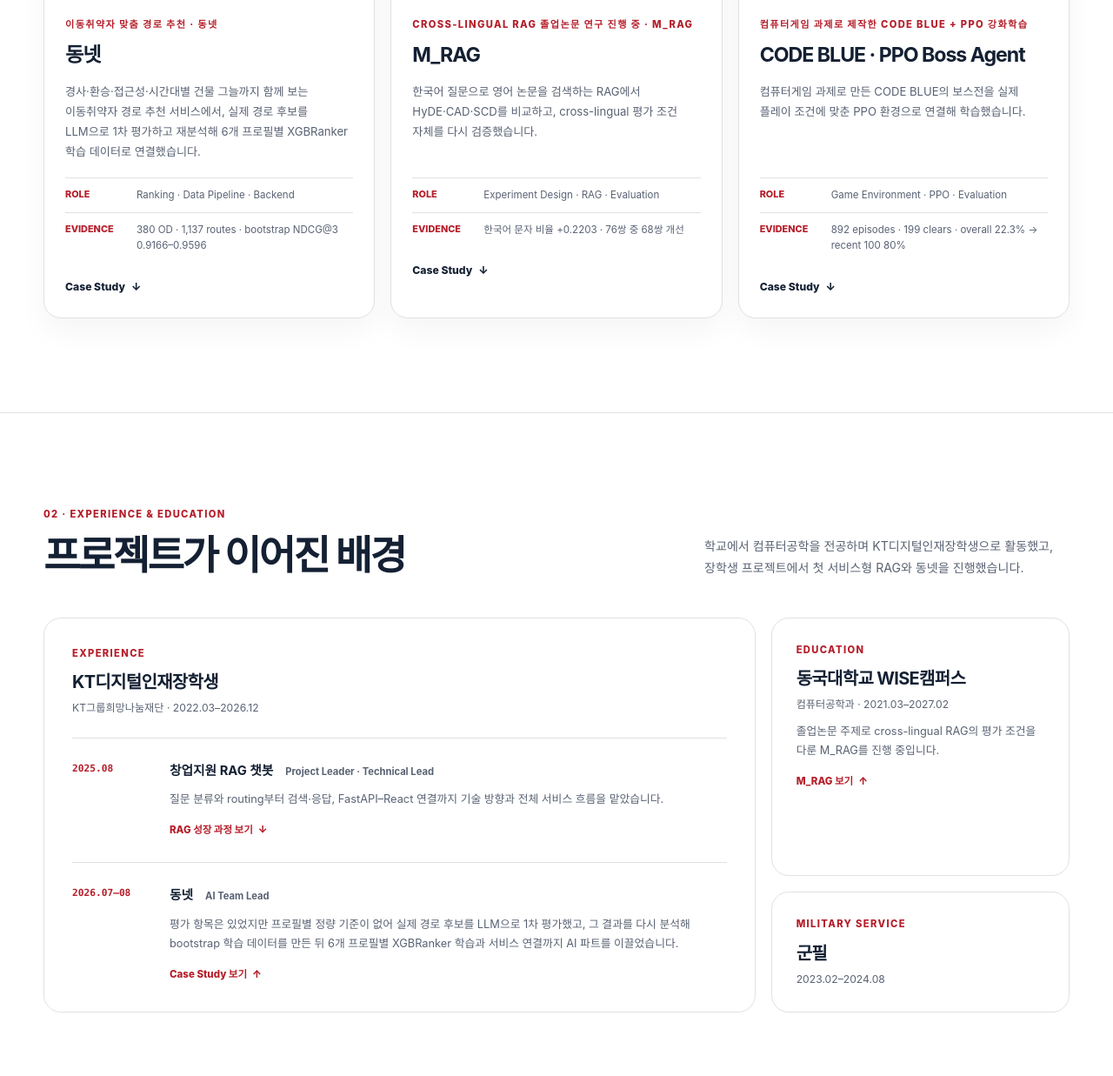
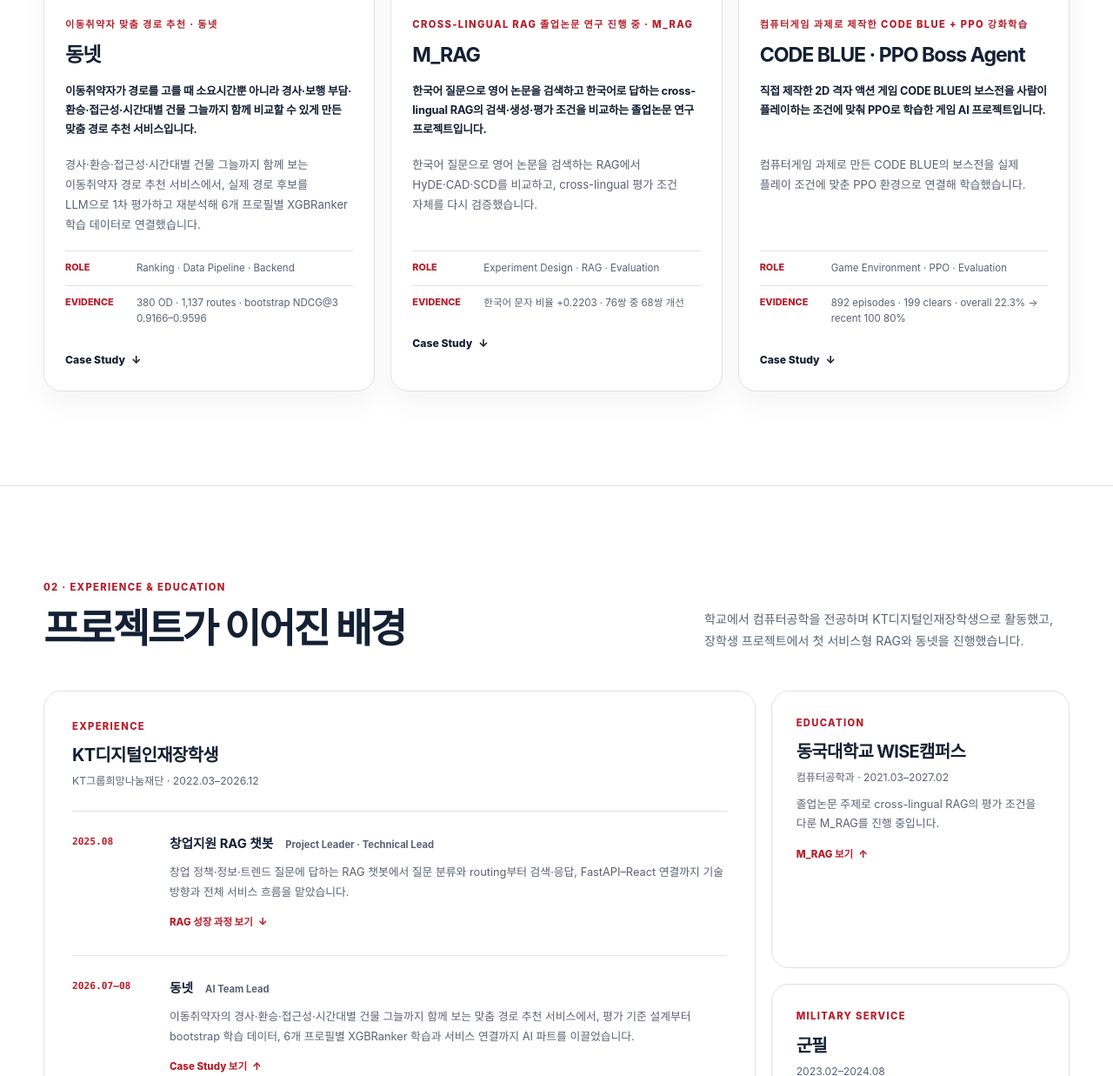
Before and after one commit to LxNx-Hn/LxNx-Hn.github.io, a Jekyll site: the page index.html, which Jekyll copies as it is, in a window 1280 px wide and 1400 px high, scrolled down 943 px, cut to the strip 163-1400 px from the top of the window. Shown: the whole strip at 87% size. Built offline with Jekyll 4.4.1, drawn with Linux system fonts in a browser that asks for light colours; some of the changed text lies outside the part shown.

Commit message:
refine: state each project purpose before technical detail

```diff
--- a/data/projects.js
+++ b/data/projects.js
@@ -4,7 +4,7 @@
     "repo": "https://github.com/LxNx-Hn/KT-10",
     "label": "이동취약자 맞춤 경로 추천 · 동넷",
     "featured": true,
-    "overview": "동넷은 이동취약자가 경로를 고를 때 소요시간만 보는 대신 경사, 도보거리, 환승, 계단·승강기, 저상버스, 접근성 정보와 시간대별 건물 그늘까지 함께 비교할 수 있게 만든 경로 추천 서비스입니다. 이동취약자에게 가장 빠른 경로가 항상 가장 좋은 경로는 아니라는 문제에서 시작했고, 경로를 볼 항목은 있었지만 프로필마다 무엇을 얼마나 중요하게 볼지 정량 기준이 없었습니다. 실제 경로 후보를 LLM으로 1차 평가한 뒤 점수와 근거를 다시 분석해 고정된 평가 rubric과 bootstrap 학습 데이터를 만들고, 6개 사용자 프로필별 XGBRanker baseline을 학습했습니다. 이후 후보 재정렬과 백엔드·서비스 연결까지 맡았습니다.",
+    "overview": "가장 빠른 경로가 항상 가장 좋은 경로는 아니라는 문제에서 시작했습니다. 경로를 볼 항목은 있었지만 프로필마다 무엇을 얼마나 중요하게 볼지 정량 기준이 없었습니다. 실제 경로 후보를 LLM으로 1차 평가한 뒤 점수와 근거를 다시 분석해 고정된 평가 rubric과 bootstrap 학습 데이터를 만들고, 6개 사용자 프로필별 XGBRanker baseline을 학습했습니다. 이후 후보 재정렬과 백엔드·서비스 연결까지 맡았습니다.",
     "stack": [
       {
         "label": "AI / Ranking",
@@ -140,14 +140,15 @@
       "summary": "경사·환승·접근성·시간대별 건물 그늘까지 함께 보는 이동취약자 경로 추천 서비스에서, 실제 경로 후보를 LLM으로 1차 평가하고 재분석해 6개 프로필별 XGBRanker 학습 데이터로 연결했습니다.",
       "role": "Ranking · Data Pipeline · Backend",
       "evidence": "380 OD · 1,137 routes · bootstrap NDCG@3 0.9166–0.9596"
-    }
+    },
+    "intro": "이동취약자가 경로를 고를 때 소요시간뿐 아니라 경사·보행 부담·환승·접근성·시간대별 건물 그늘까지 함께 비교할 수 있게 만든 맞춤 경로 추천 서비스입니다."
   },
   {
     "title": "M_RAG",
     "repo": "https://github.com/LxNx-Hn/M_RAG",
     "label": "Cross-lingual RAG 졸업논문 연구 진행 중 · M_RAG",
     "featured": true,
-    "overview": "한국어 질문으로 영어 논문을 검색하고 한국어로 답하는 cross-lingual RAG를 졸업논문 주제로 진행 중입니다. 같은 Paper-RAG backbone에서 HyDE, CAD, SCD 8개 조합을 비교했고, 모델 효과뿐 아니라 서로 다른 언어가 섞인 결과를 어떻게 공정하게 평가할지도 실험의 한 부분으로 다뤘습니다.",
+    "overview": "같은 Paper-RAG backbone에서 HyDE, CAD, SCD 8개 조합을 비교했고, 모델 효과뿐 아니라 서로 다른 언어가 섞인 결과를 어떤 조건에서 평가해야 하는지도 실험의 한 부분으로 다뤘습니다. 한국어 유지 정도, 번역이 평가에 주는 영향, judge가 바뀌어도 같은 차이가 남는지를 나눠 확인하고 있습니다.",
     "stack": [
       {
         "label": "RAG / Retrieval",
@@ -300,14 +301,15 @@
         "src": "./assets/mrag-selected.svg",
         "alt": "한국어 질의에서 영어 논문 검색, HyDE·CAD·SCD 비교와 cross-lingual 평가로 이어지는 M_RAG 요약 도식"
       }
-    }
+    },
+    "intro": "한국어 질문으로 영어 논문을 검색하고 한국어로 답하는 cross-lingual RAG의 검색·생성·평가 조건을 비교하는 졸업논문 연구 프로젝트입니다."
   },
   {
     "title": "CODE BLUE · PPO Boss Agent",
     "repo": "https://github.com/LxNx-Hn/AI_FinalTerm",
     "label": "컴퓨터게임 과제로 제작한 CODE BLUE + PPO 강화학습",
     "featured": true,
-    "overview": "컴퓨터게임 과제로 직접 제작한 2D 격자 액션 게임 CODE BLUE의 보스전을 PPO로 해결해본 프로젝트입니다. Entry, 일반 전투, 병원, 엘리베이터 보스전, 옥상 엔딩, Credits까지 6개 씬으로 게임을 만들고 플레이어 이동·공격·대시, 적 AI, 아이템, trigger, UI, 다단계 보스 패턴을 구현했습니다. 이후 보스전을 별도 RL 학습 환경으로 연결해, 사람이 게임에서 할 수 있는 행동과 볼 수 있는 정보 범위 안에서 PPO agent가 보스를 처치하도록 학습했습니다.",
+    "overview": "Entry, 일반 전투, 병원, 엘리베이터 보스전, 옥상 엔딩, Credits까지 6개 씬으로 게임을 만들고 플레이어 이동·공격·대시, 적 AI, 아이템, trigger, UI, 다단계 보스 패턴을 구현했습니다. 이후 보스전을 별도 RL 학습 환경으로 연결해 Action·Observation·Reward를 실제 플레이 조건에 맞추고, PPO agent가 보스를 처치하는지 학습 결과와 gameplay로 확인했습니다.",
     "stack": [
       {
         "label": "Game",
@@ -480,14 +482,15 @@
         "url": "https://github.com/LxNx-Hn/AI_FinalTerm/blob/main/videos/05_late_clever_clear.mp4",
         "note": "1M PPO inference 실제 gameplay"
       }
-    ]
+    ],
+    "intro": "직접 제작한 2D 격자 액션 게임 CODE BLUE의 보스전을 사람이 플레이하는 조건에 맞춰 PPO로 학습한 게임 AI 프로젝트입니다."
   },
   {
     "title": "Hot's POD",
     "repo": "https://github.com/LxNx-Hn/Hot-s-Pod",
     "label": "자연어 기반 소모임 검색 · Hot's POD",
     "featured": false,
-    "overview": "첫 RAG 프로젝트가 끝난 뒤 구조를 직접 다시 만들어보기 위해 진행한 자연어 소모임 검색 서비스입니다. 사용자가 '주말에 근처에서 가볍게 운동할 모임'처럼 검색하면 의미적으로 비슷한 모임을 찾되, 장소·category처럼 틀리면 안 되는 조건은 DB에서 다시 확인하도록 Vector Search와 RDB filtering을 연결했습니다. LLM은 검색 결과를 만드는 주체가 아니라, 확인된 모임을 사용자에게 설명하는 마지막 단계로 두었습니다.",
+    "overview": "첫 RAG 프로젝트가 끝난 뒤 retrieval 구조를 직접 다시 만들어보기 위해 진행했습니다. '주말에 근처에서 가볍게 운동할 모임'처럼 표현이 달라도 의미적으로 비슷한 모임을 찾고, 장소·category처럼 정확해야 하는 조건은 DB에서 다시 확인하도록 Vector Search와 RDB filtering을 연결했습니다. LLM은 확인된 검색 결과를 사용자에게 설명하는 마지막 단계로 두었습니다.",
     "stack": [
       {
         "label": "AI / Search",
@@ -603,7 +606,7 @@
     "journey": {
       "order": 2,
       "stage": "검색 구조 직접 재설계",
-      "summary": "첫 RAG 프로젝트 이후 retrieval 구조를 직접 다시 구성하면서 Semantic Retrieval과 장소·category 같은 hard constraint를 분리했습니다.",
+      "summary": "자연어 소모임 검색을 직접 다시 설계하면서 Semantic Retrieval과 장소·category 같은 hard constraint를 분리하고, 검색 결과의 순서를 유지하는 구조까지 다뤘습니다.",
       "focus": "Vector similarity를 DB filtering 뒤에도 유지하고, LLM은 확인된 검색 결과를 설명하는 마지막 단계로 제한했습니다.",
       "evidence": "Semantic Retrieval → Structured Filter → Re-rank → LLM",
       "links": [
@@ -613,14 +616,15 @@
         }
       ],
       "role": "Search Design · Backend · RAG"
-    }
+    },
+    "intro": "사용자가 자연어로 원하는 모임 조건을 말하면 의미 검색과 정확한 조건 필터를 함께 적용해 소모임을 찾는 검색 서비스입니다."
   },
   {
     "title": "창업지원 RAG 챗봇",
     "repo": "https://github.com/LxNx-Hn/chatbot-with-kt-dgucenter",
     "label": "첫 RAG 서비스 프로젝트 · Project Leader",
     "featured": false,
-    "overview": "창업 희망자의 질문에 정책, 창업 정보, 검색 트렌드를 찾아 답하는 RAG 챗봇입니다. 처음 RAG를 서비스 형태로 다뤘던 프로젝트라 '모델을 어떻게 붙일까'보다 어떤 질문을 서비스가 답해야 하고, 질문 종류에 따라 어떤 데이터를 써야 하는지를 먼저 정하는 과정이 중요했습니다. Project Leader로 질문 분류부터 검색·응답, FastAPI–React 연결과 배포까지 전체 흐름을 맞췄습니다.",
+    "overview": "처음 RAG를 서비스 형태로 다뤘던 프로젝트라 질문이 들어오면 먼저 정책·창업 정보·트렌드·범위 밖 질문으로 분류하고, 유형별 데이터 경로를 거쳐 답을 만드는 구조를 잡았습니다. Project Leader로 질문 분류부터 검색·응답, FastAPI–React 연결과 배포까지 전체 흐름을 맞췄습니다.",
     "stack": [
       {
         "label": "AI",
@@ -734,7 +738,7 @@
     "journey": {
       "order": 1,
       "stage": "첫 서비스형 RAG",
-      "summary": "Project Leader로 질문 분류와 routing부터 검색·응답, FastAPI–React 연결, Cloud Run·Netlify 배포까지 전체 흐름을 맞췄습니다.",
+      "summary": "창업 정책·정보·트렌드 질문에 답하는 첫 서비스형 RAG에서 Project Leader로 질문 분류와 routing부터 검색·응답, FastAPI–React 연결, Cloud Run·Netlify 배포까지 전체 흐름을 맞췄습니다.",
       "focus": "질문 범위와 데이터 경로를 먼저 나누고, 모델·백엔드·secret·비용을 함께 운영 조건으로 봤습니다.",
       "evidence": "Classifier F1 97.60 · Cloud Run + Netlify",
       "links": [
@@ -744,6 +748,7 @@
         }
       ],
       "role": "Project Leader · Technical Lead"
-    }
+    },
+    "intro": "창업 희망자의 질문을 정책·창업 정보·검색 트렌드로 나눠 관련 데이터를 찾고 답하는 RAG 챗봇 서비스입니다."
   }
 ];
--- a/index.html
+++ b/index.html
@@ -126,7 +126,7 @@
                       <span>Project Leader · Technical Lead</span>
                     </div>
                     <p>
-                      질문 분류와 routing부터 검색·응답, FastAPI–React 연결까지 기술 방향과 전체 서비스 흐름을 맡았습니다.
+                      창업 정책·정보·트렌드 질문에 답하는 RAG 챗봇에서 질문 분류와 routing부터 검색·응답, FastAPI–React 연결까지 기술 방향과 전체 서비스 흐름을 맡았습니다.
                     </p>
                     <a href="#rag-journey">RAG 성장 과정 보기 <span aria-hidden="true">↓</span></a>
                   </div>
@@ -140,8 +140,8 @@
                       <span>AI Team Lead</span>
                     </div>
                     <p>
-                      평가 항목은 있었지만 프로필별 정량 기준이 없어 실제 경로 후보를 LLM으로 1차 평가했고,
-                      그 결과를 다시 분석해 bootstrap 학습 데이터를 만든 뒤 6개 프로필별 XGBRanker 학습과 서비스 연결까지 AI 파트를 이끌었습니다.
+                      이동취약자의 경사·환승·접근성·시간대별 건물 그늘까지 함께 보는 맞춤 경로 추천 서비스에서,
+                      평가 기준 설계부터 bootstrap 학습 데이터, 6개 프로필별 XGBRanker 학습과 서비스 연결까지 AI 파트를 이끌었습니다.
                     </p>
                     <a href="#project-dongnet">Case Study 보기 <span aria-hidden="true">↑</span></a>
                   </div>
--- a/script.js
+++ b/script.js
@@ -25,6 +25,7 @@
       <div class="selected-copy">
         <p class="project-label">${project.label}</p>
         <h3>${project.title}</h3>
+        <p class="project-intro selected-intro">${project.intro}</p>
         <p class="selected-summary">${project.selected.summary}</p>
         <dl class="selected-meta">
           <div><dt>Role</dt><dd>${project.selected.role}</dd></div>
@@ -150,6 +151,7 @@
         <div>
           <p class="project-label">${project.journey.stage}</p>
           <h3>${project.title}</h3>
+          <p class="project-intro rag-journey-intro">${project.intro}</p>
           <p class="rag-journey-role">${project.journey.role}</p>
           <p class="rag-journey-summary">${project.journey.summary}</p>
         </div>
@@ -211,6 +213,7 @@
         <div class="project-heading-copy">
           <p class="project-label">${project.label}</p>
           <h3 id="project-title-${index + 1}">${project.title}</h3>
+          <p class="project-intro project-intro-main">${project.intro}</p>
           <p class="project-overview-copy">${project.overview}</p>
         </div>
         <a class="repo-link" href="${project.repo}" ${externalLinkAttributes}>Repository <span aria-hidden="true">↗</span></a>
--- a/styles.css
+++ b/styles.css
@@ -925,3 +925,36 @@
     justify-content: flex-start;
   }
 }
+
+
+/* Project identity */
+.project-intro {
+  color: var(--ink);
+  font-weight: 720;
+  letter-spacing: -.015em;
+}
+.selected-intro {
+  min-height: 72px;
+  margin: 0 0 12px;
+  font-size: .8rem;
+  line-height: 1.7;
+}
+.selected-summary {
+  min-height: 92px;
+}
+.project-intro-main {
+  max-width: 860px;
+  margin: -2px 0 14px;
+  font-size: 1rem;
+  line-height: 1.75;
+}
+.rag-journey-intro {
+  max-width: 820px;
+  margin: 0 0 10px;
+  font-size: .85rem;
+  line-height: 1.72;
+}
+@media (max-width: 960px) {
+  .selected-intro,
+  .selected-summary { min-height: 0; }
+}
```
Also changed, not shown: tests/site.test.mjs (+26 -0 lines).
